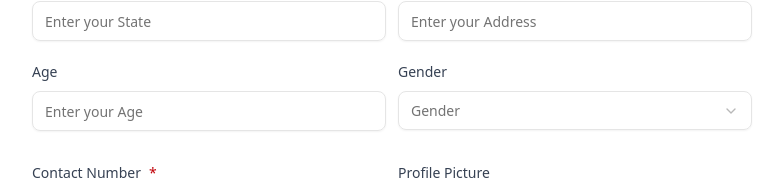
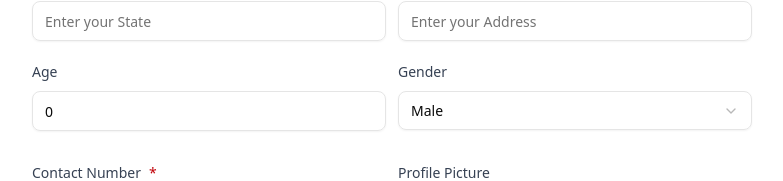
Before and after one commit to dhruv-d-simform/ecommerce, a React (Vite) app: page /signup in a window 1280 px wide. Shown: the part 365-546 px from the top of the page, without its empty margins (248-1031 px from the left). Built offline with nearby package versions, Linux system fonts and the light colour scheme.

Commit message:
Add validations for age and gender in Sign up form

```diff
--- a/src/auth/pages/SignupPage.tsx
+++ b/src/auth/pages/SignupPage.tsx
@@ -4,7 +4,7 @@ import { CalendarIcon } from 'lucide-react';
 import { useFormik } from 'formik';
 import { format } from 'date-fns';
 
-import type { User } from '@/types/user.types';
+import type { Gender, User } from '@/types/user.types';
 import { AddUserSchema } from '@/auth/utils/validations';
 import { Button } from '@/components/ui/button';
 import { Input } from '@/components/ui/input';
@@ -30,11 +30,13 @@ export function SignupPage() {
     const [date, setDate] = useState<Date | undefined>(undefined);
     const { mutate: signUpUser, isPending } = useSignupUser();
 
-    const formik = useFormik<Omit<User, 'age' | 'gender'>>({
+    const formik = useFormik<User>({
         initialValues: {
             firstName: '',
             lastName: '',
             email: '',
+            age: 0,
+            gender: 'male',
             contactNumber: '',
             password: '',
             confirmPassword: '',
@@ -198,13 +200,30 @@ export function SignupPage() {
                                 id="age"
                                 className="h-10"
                                 type="number"
+                                value={formik.values.age}
+                                onChange={formik.handleChange}
+                                onBlur={formik.handleBlur}
                             />
+                            {formik.touched.age && formik.errors.age && (
+                                <p className="text-red-600 text-sm">
+                                    {formik.errors.age}
+                                </p>
+                            )}
                         </div>
                         <div className="space-y-3 w-full">
                             <Label htmlFor="gender" className="text-gray-700">
                                 Gender
                             </Label>
-                            <Select name="gender">
+                            <Select
+                                name="gender"
+                                value={formik.values.gender}
+                                onValueChange={(value) =>
+                                    formik.setFieldValue(
+                                        'gender',
+                                        value as Gender
+                                    )
+                                }
+                            >
                                 <SelectTrigger
                                     id="gender"
                                     className="w-full py-[18.5px]"
@@ -219,6 +238,11 @@ export function SignupPage() {
                                     <SelectItem value="other">Other</SelectItem>
                                 </SelectContent>
                             </Select>
+                            {formik.touched.gender && formik.errors.gender && (
+                                <p className="text-red-600 text-sm">
+                                    {formik.errors.gender}
+                                </p>
+                            )}
                         </div>
                     </div>
 
--- a/src/auth/utils/validations.ts
+++ b/src/auth/utils/validations.ts
@@ -13,6 +13,11 @@ export const AddUserSchema = Yup.object({
         .min(2, 'Last Name must be at least 2 characters')
         .max(15, 'Last Name must be at most 15 characters'),
     email: Yup.string().email('Invalid email').required('Email is required'),
+    age: Yup.number()
+        .typeError('Age must be a number')
+        .min(1, 'Age must be at least 1')
+        .max(100, 'Age must be lest then 100'),
+    gender: Yup.string(),
     contactNumber: Yup.string()
         .required('Contact Number is required')
         .matches(
```
